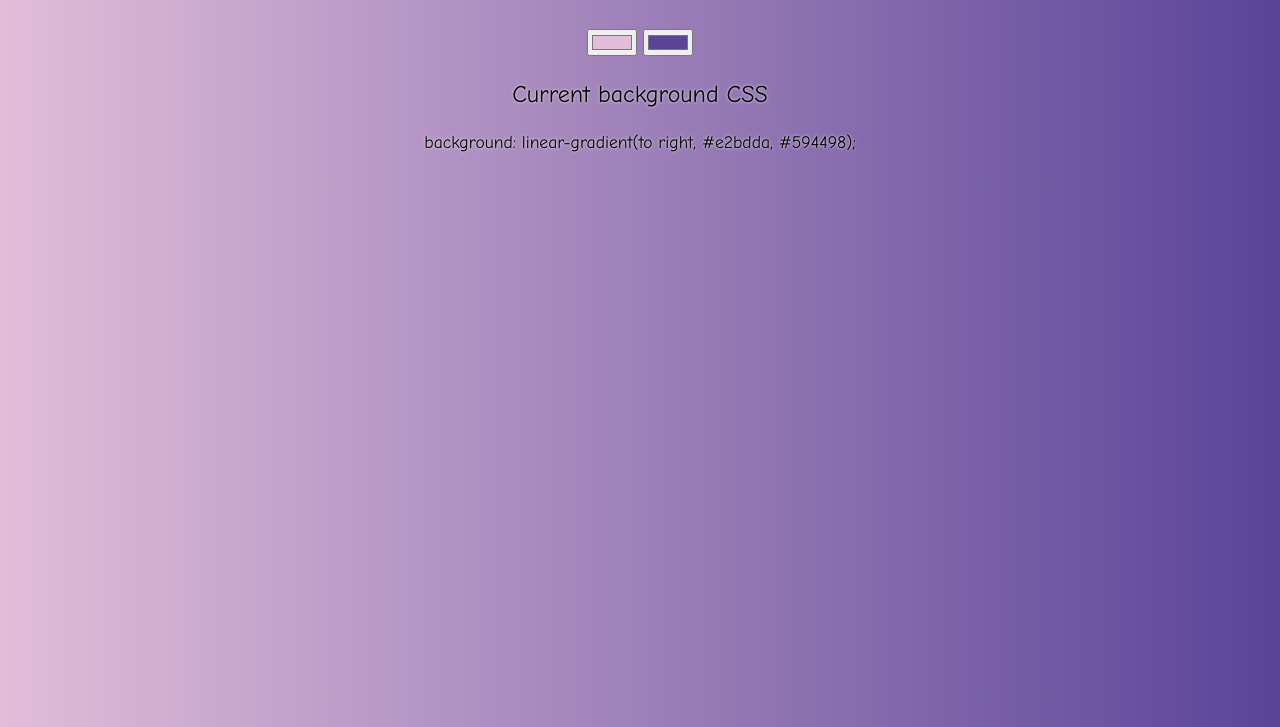
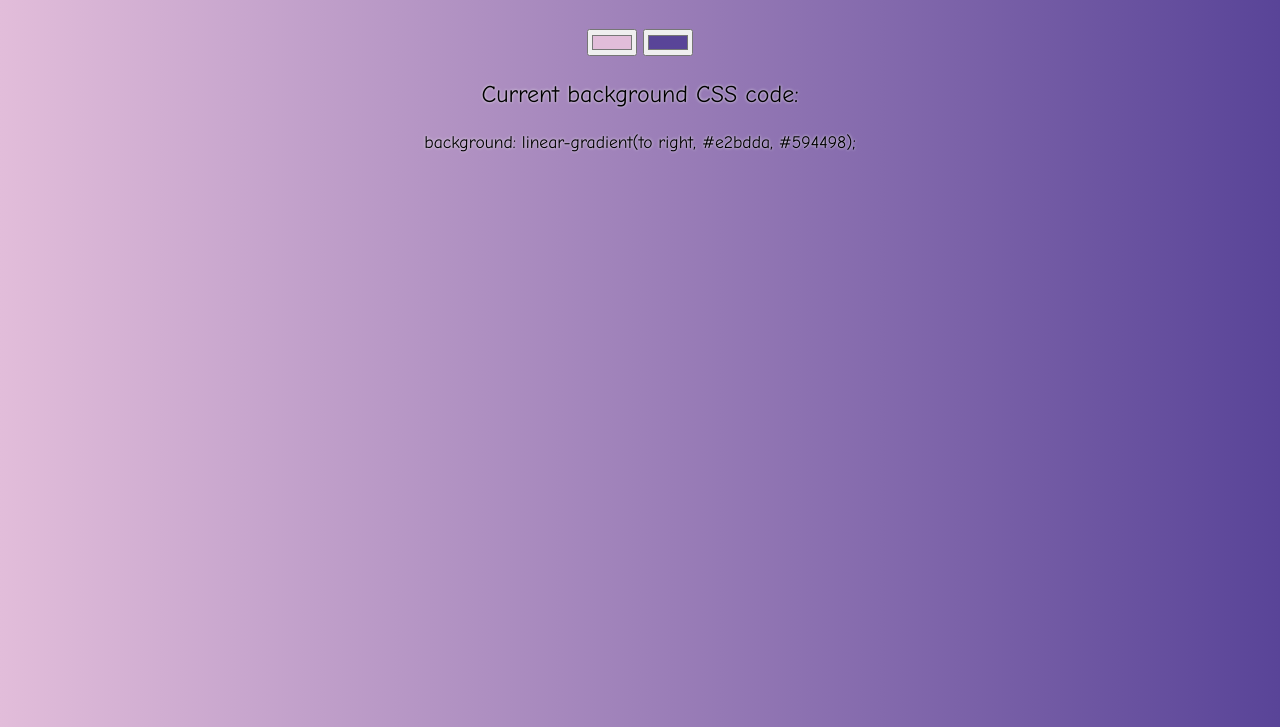
Before and after one commit to MMihran/background-generator, a plain HTML site: page index.html in a window 1280 px wide. Shown: the part 73-800 px from the top of the page. Drawn offline with Linux system fonts and the light colour scheme.

Commit message:
change message

```diff
--- a/index.html
+++ b/index.html
@@ -10,7 +10,7 @@
 	<h1>Background generator</h1>
 	<input type="color" name="left">
 	<input type="color" name="right">
-	<p>Current background CSS</p>
+	<p>Current background CSS code:</p>
 	<p id="css-code"></p>
 
 
```
